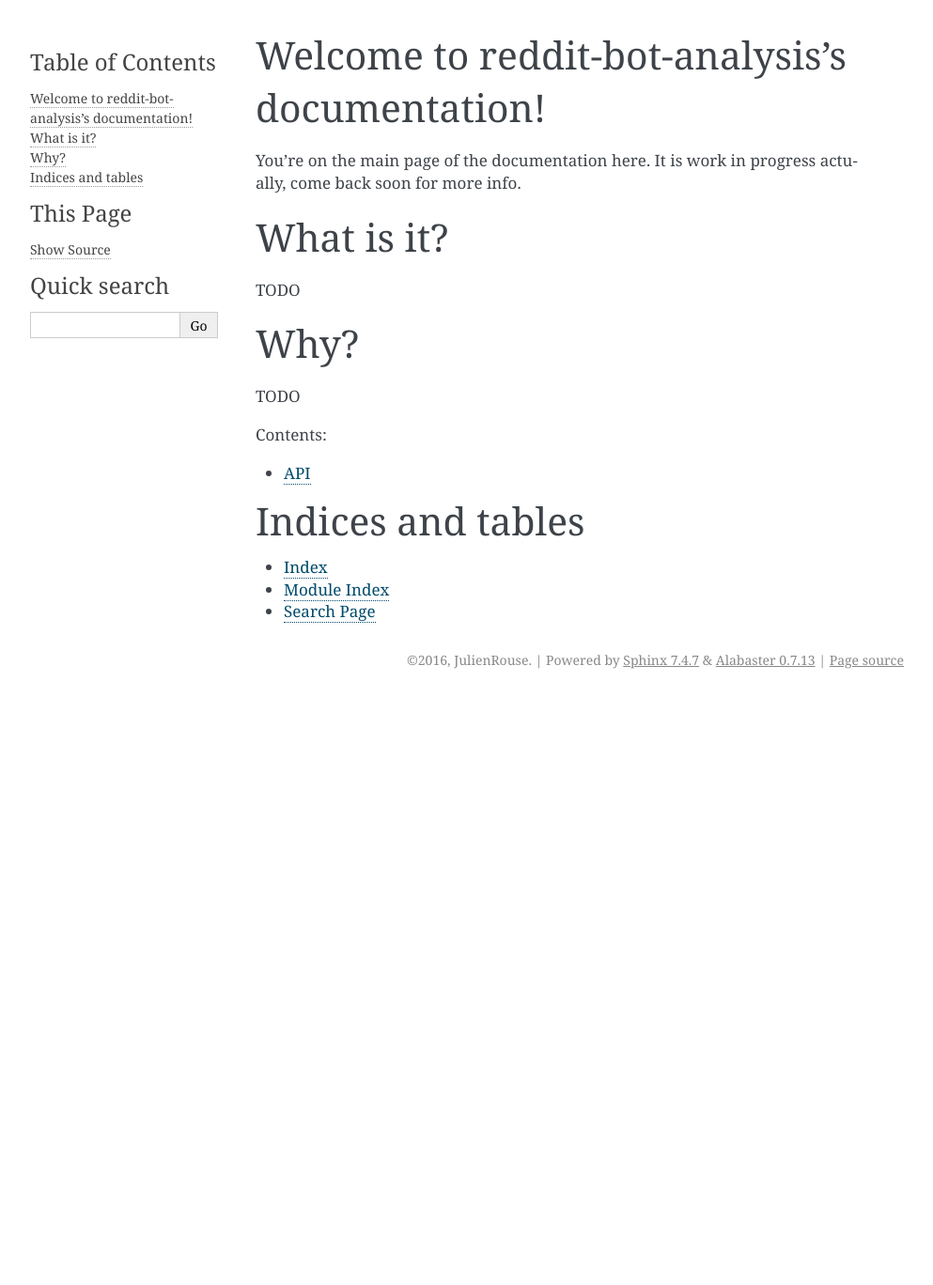
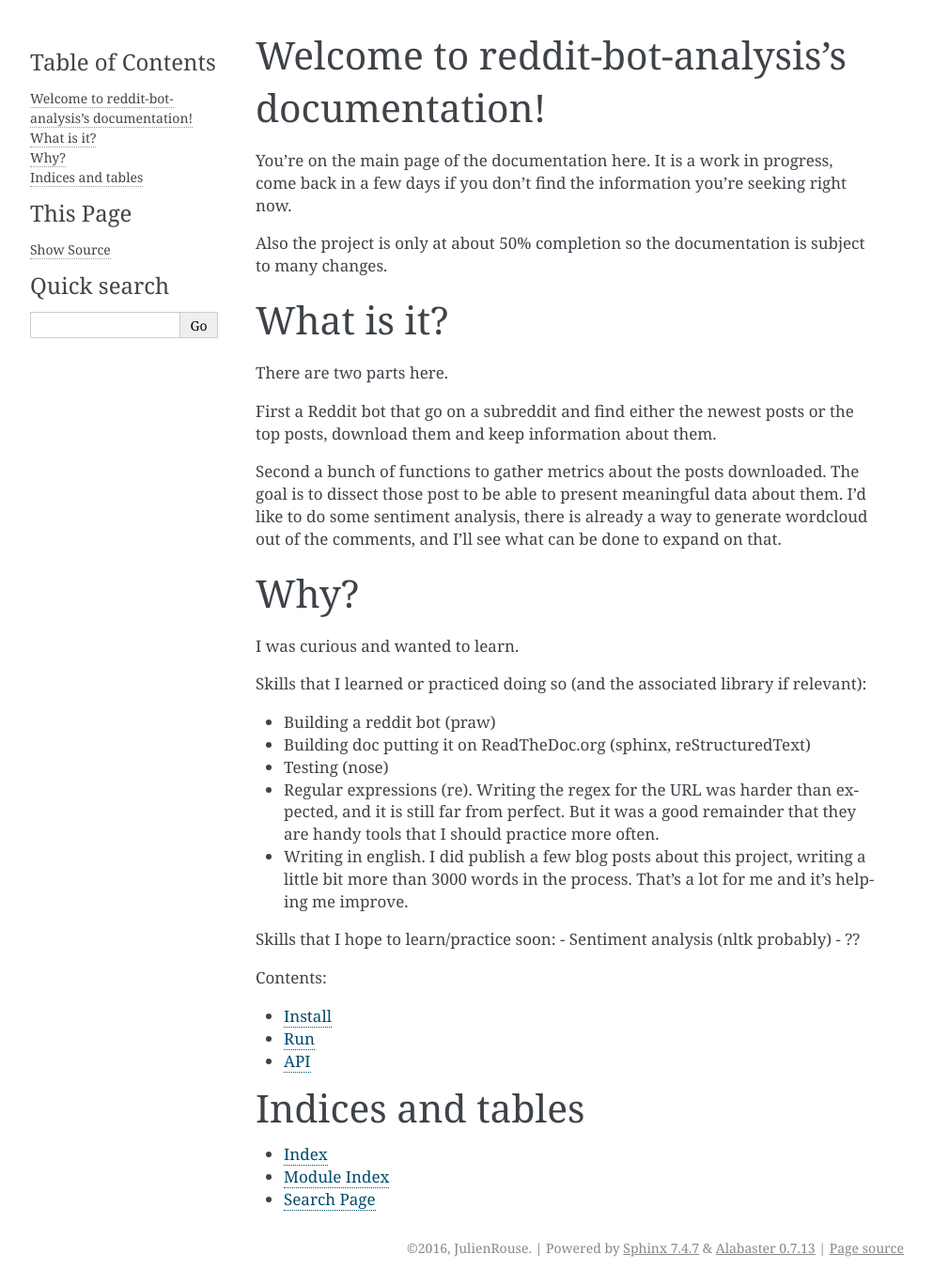
Before and after one commit to JulienRouse/reddit-bot-analysis, a Sphinx documentation site: the page built from docs/index.rst, in a window 1280 px wide. Shown: the whole page at 94% size, without its empty margins (148-1141 px from the left). Built offline with Sphinx 7.4.7, drawn with Linux system fonts in a browser that asks for light colours; before the commit the page ends 900 px from its top, so only the background shows below that.

Commit message:
Update the doc, reduce the list of requirements
Update done in index.rst are to explain what and why the project is what it is.
Creation of install.rst is to help people setting up.
Reducing requirements in rtfd-requirements.txt is to avoid people installing useless package if they want to run the script.
It feel still bloated to me but at least it's a start.

```diff
--- a/docs/index.rst
+++ b/docs/index.rst
@@ -7,18 +7,36 @@
 ===============================================
 
 You're on the main page of the documentation here.
-It is work in progress actually, come back soon for more info.
+It is a work in progress, come back in a few days if you don't find the information you're seeking right now.
+
+Also the project is only at about 50% completion so the documentation is subject to many changes.
 
 What is it?
 ===========
+There are two parts here.
 
-TODO
+First a Reddit bot that go on a subreddit and find either the newest posts or the top posts, download them and keep information about them.
+
+Second a bunch of functions to gather metrics about the posts downloaded.
+The goal is to dissect those post to be able to present meaningful data about them. I'd like to do some sentiment analysis, there is already a way to generate wordcloud out of the comments, and I'll see what can be done to expand on that.
+
 
 Why?
 ====
 
-TODO
+I was curious and wanted to learn.
 
+Skills that I learned or practiced doing so (and the associated library if relevant):
+
+- Building a reddit bot (praw)
+- Building doc putting it on ReadTheDoc.org (sphinx, reStructuredText)
+- Testing (nose)
+- Regular expressions (re). Writing the regex for the URL was harder than expected, and it is still far from perfect. But it was a good remainder that they are handy tools that I should practice more often.
+- Writing in english. I did publish a few blog posts about this project, writing a little bit more than 3000 words in the process. That's a lot for me and it's helping me improve.
+
+Skills that I hope to learn/practice soon:
+- Sentiment analysis (nltk probably)
+- ??
 
 
 Contents:
@@ -26,6 +44,7 @@
 .. toctree::
    :maxdepth: 2
 
+   install
    api
 
 
```
Also changed, not shown: docs/install.rst (added, +30 -0 lines).
